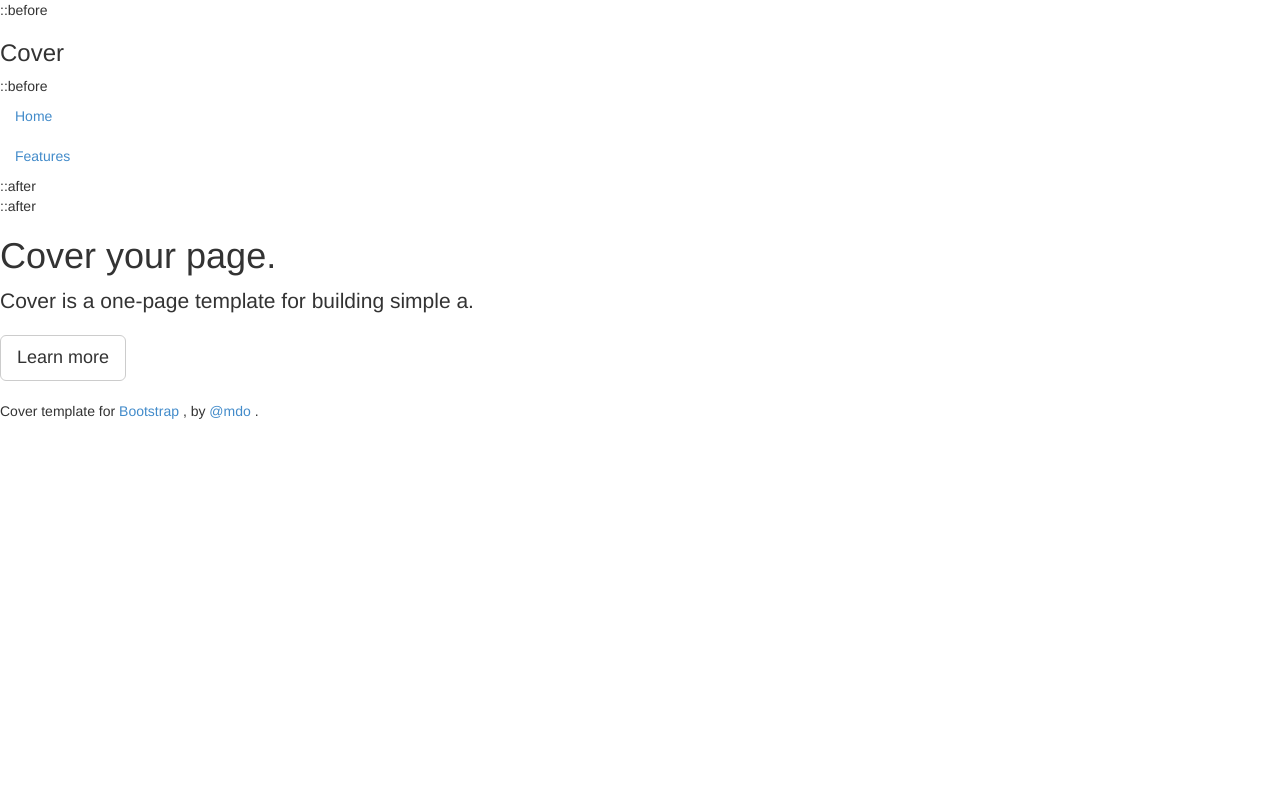
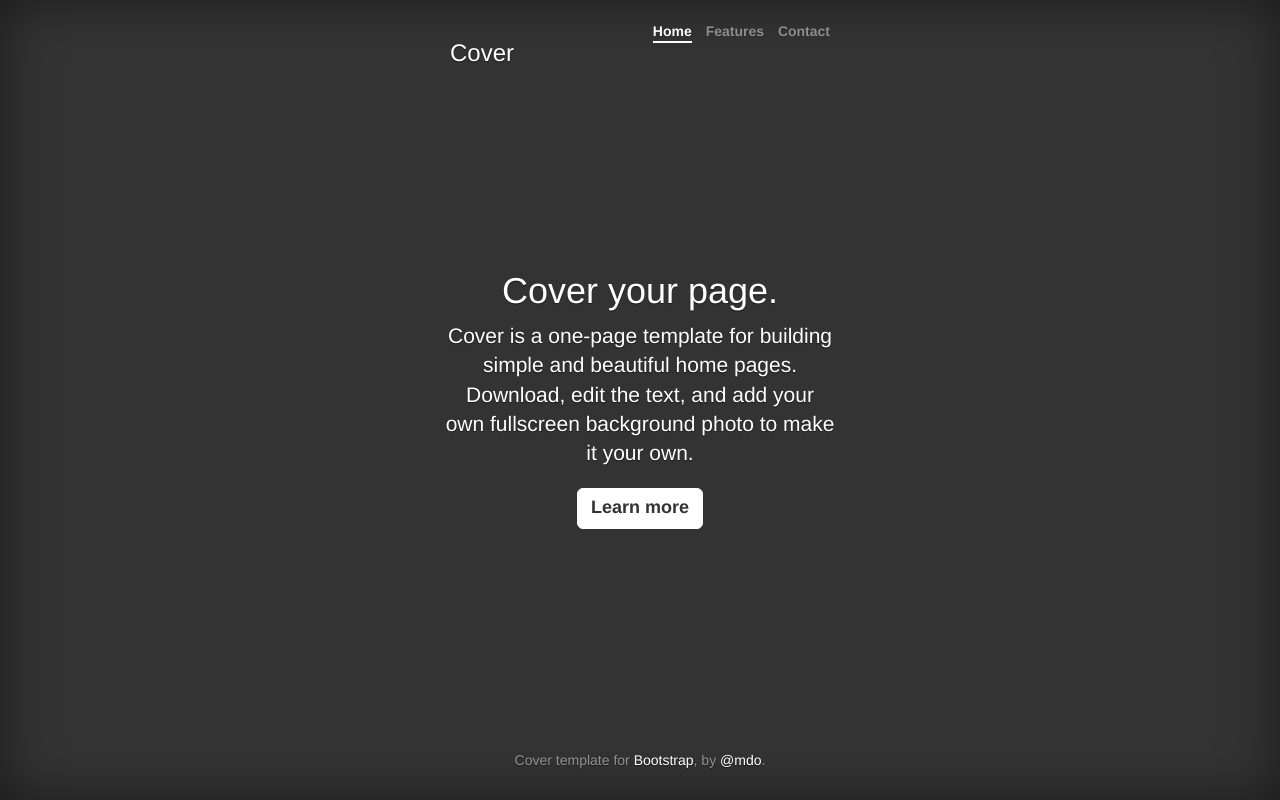
Before and after one commit to rdavis051/simpleserver_jenkins, a website: page cover.html in a window 1280 px wide. Drawn offline with nearby package versions, Linux system fonts and the light colour scheme; files that its build step writes are made by us from their sources.

Commit message:
adding signin and cover pages to project

```diff
--- a/cover.html
+++ b/cover.html
@@ -1,146 +1,68 @@
-
-
 <!DOCTYPE html>
 <html lang="en">
+  <head>
+    <meta charset="utf-8">
+    <meta name="viewport" content="width=device-width, initial-scale=1, shrink-to-fit=no">
+    <meta name="description" content="">
+    <meta name="author" content="">
+    <link rel="icon" href="img/favicon.ico">
 
-    <head>
-        <meta charset="utf-8"></meta>
-        <meta content="IE=edge" http-equiv="X-UA-Compatible"></meta>
-        <meta content="width=device-width, initial-scale=1" name="viewport"></meta>
-        <!--
+    <title>Cover Template for Bootstrap</title>
 
-         The above 3 meta tags *must* come first in the he.
+    <!-- Bootstrap core CSS -->
+    <link href="css/bootstrap.min.css" rel="stylesheet">
 
-        -->
-        <meta content="" name="description"></meta>
-        <meta content="" name="author"></meta>
-        <link href="../../favicon.ico" rel="icon"></link>
-        <title>
+    <!-- Custom styles for this template -->
+    <link href="css/cover.css" rel="stylesheet">
+  </head>
 
-            Cover Template for Bootstrap
+  <body>
 
-        </title>
-        <!--
+    <div class="site-wrapper">
 
-         Bootstrap core CSS
+      <div class="site-wrapper-inner">
 
-        -->
-        <link rel="stylesheet" href="../../dist/css/bootstrap.min.css"></link>
-        <!--
+        <div class="cover-container">
 
-         IE10 viewport hack for Surface/desktop Windows 8 .
-
-        -->
-        <link rel="stylesheet" href="../../assets/css/ie10-viewport-bug-workaround.css"></link>
-        <!--
-
-         Custom styles for this template
-
-        -->
-        <link rel="stylesheet" href="cover.css"></link>
-        <!--
-
-         Just for debugging purposes. Don't actually copy .
-
-        -->
-        <!--
-
-        [if lt IE 9]><script src="../../assets/js/ie8-resp.
-
-        -->
-        <script src="../../assets/js/ie-emulation-modes-warning.js"></script>
-        <!--
-
-         HTML5 shim and Respond.js for IE8 support of HTML.
-
-        -->
-        <!--
-
-        [if lt IE 9]>
-              <script src="https://oss.maxcd.
-
-        -->
-    </head>
-    <body>
-        <div class="site-wrapper">
-            <div class="site-wrapper-inner">
-                <div class="cover-container">
           <div class="masthead clearfix">
-                        ::before
             <div class="inner">
-                            <h3 class="masthead-brand">
-
-                                Cover
-
-                            </h3>
-                            <nav>
-                                <ul class="nav masthead-nav">
-                                    ::before
-                                    <li class="active">
-                                        <a href="#">Home</a>
-                                    </li>
-                                    <li>
-                                        <a href="#">Features</a>
-                                    </li>
-                                    <li></li>
-                                    ::after
-                                </ul>
+              <h3 class="masthead-brand">Cover</h3>
+              <nav class="nav nav-masthead">
+                <a class="nav-link active" href="#">Home</a>
+                <a class="nav-link" href="#">Features</a>
+                <a class="nav-link" href="#">Contact</a>
               </nav>
             </div>
-                        ::after
           </div>
+
           <div class="inner cover">
-                        <h1 class="cover-heading">
-
-                            Cover your page.
-
-                        </h1>
+            <h1 class="cover-heading">Cover your page.</h1>
+            <p class="lead">Cover is a one-page template for building simple and beautiful home pages. Download, edit the text, and add your own fullscreen background photo to make it your own.</p>
             <p class="lead">
-
-                            Cover is a one-page template for building simple a.
-
-                        </p>
-                        <p class="lead">
-                            <a class="btn btn-lg btn-default" href="#">Learn more</a>
+              <a href="#" class="btn btn-lg btn-secondary">Learn more</a>
             </p>
           </div>
+
           <div class="mastfoot">
             <div class="inner">
-                            <p>
-                                Cover template for
-                                <a href="http://getbootstrap.com">Bootstrap</a>
-                                , by
-                                <a href="https://twitter.com/mdo">@mdo </a>
-                                .
-                            </p>
+              <p>Cover template for <a href="https://getbootstrap.com">Bootstrap</a>, by <a href="https://twitter.com/mdo">@mdo</a>.</p>
             </div>
           </div>
+
         </div>
+
       </div>
+
     </div>
-        <!--
 
-         Bootstrap core JavaScript
-            ===================.
-
-        -->
-        <!--
-
-         Placed at the end of the document so the pages lo.
-
-        -->
-        <script src="https://ajax.googleapis.com/ajax/libs/jquery/1.11.3/jquery.min.js"></script>
-        <script>
-
-            window.jQuery || document.write('<script src="../..
-
-        </script>
-        <script src="../../dist/js/bootstrap.min.js"></script>
-        <!--
-
-         IE10 viewport hack for Surface/desktop Windows 8 .
-
-        -->
+    <!-- Bootstrap core JavaScript
+    ================================================== -->
+    <!-- Placed at the end of the document so the pages load faster -->
+    <script src="https://code.jquery.com/jquery-3.1.1.slim.min.js" integrity="sha384-A7FZj7v+d/sdmMqp/nOQwliLvUsJfDHW+k9Omg/a/EheAdgtzNs3hpfag6Ed950n" crossorigin="anonymous"></script>
+    <script>window.jQuery || document.write('<script src="../../assets/js/vendor/jquery.min.js"><\/script>')</script>
+    <script src="https://cdnjs.cloudflare.com/ajax/libs/tether/1.4.0/js/tether.min.js" integrity="sha384-DztdAPBWPRXSA/3eYEEUWrWCy7G5KFbe8fFjk5JAIxUYHKkDx6Qin1DkWx51bBrb" crossorigin="anonymous"></script>
+    <script src="js/bootstrap.min.js"></script>
+    <!-- IE10 viewport hack for Surface/desktop Windows 8 bug -->
     <script src="../../assets/js/ie10-viewport-bug-workaround.js"></script>
   </body>
 </html>
--- /dev/null
+++ b/css/cover.css
@@ -0,0 +1,160 @@
+/*
+ * Globals
+ */
+
+/* Links */
+a,
+a:focus,
+a:hover {
+  color: #fff;
+}
+
+/* Custom default button */
+.btn-secondary,
+.btn-secondary:hover,
+.btn-secondary:focus {
+  color: #333;
+  text-shadow: none; /* Prevent inheritance from `body` */
+  background-color: #fff;
+  border: .05rem solid #fff;
+}
+
+
+/*
+ * Base structure
+ */
+
+html,
+body {
+  height: 100%;
+  background-color: #333;
+}
+body {
+  color: #fff;
+  text-align: center;
+  text-shadow: 0 .05rem .1rem rgba(0,0,0,.5);
+}
+
+/* Extra markup and styles for table-esque vertical and horizontal centering */
+.site-wrapper {
+  display: table;
+  width: 100%;
+  height: 100%; /* For at least Firefox */
+  min-height: 100%;
+  -webkit-box-shadow: inset 0 0 5rem rgba(0,0,0,.5);
+          box-shadow: inset 0 0 5rem rgba(0,0,0,.5);
+}
+.site-wrapper-inner {
+  display: table-cell;
+  vertical-align: top;
+}
+.cover-container {
+  margin-right: auto;
+  margin-left: auto;
+}
+
+/* Padding for spacing */
+.inner {
+  padding: 2rem;
+}
+
+
+/*
+ * Header
+ */
+
+.masthead {
+  margin-bottom: 2rem;
+}
+
+.masthead-brand {
+  margin-bottom: 0;
+}
+
+.nav-masthead .nav-link {
+  padding: .25rem 0;
+  font-weight: bold;
+  color: rgba(255,255,255,.5);
+  background-color: transparent;
+  border-bottom: .25rem solid transparent;
+}
+
+.nav-masthead .nav-link:hover,
+.nav-masthead .nav-link:focus {
+  border-bottom-color: rgba(255,255,255,.25);
+}
+
+.nav-masthead .nav-link + .nav-link {
+  margin-left: 1rem;
+}
+
+.nav-masthead .active {
+  color: #fff;
+  border-bottom-color: #fff;
+}
+
+@media (min-width: 48em) {
+  .masthead-brand {
+    float: left;
+  }
+  .nav-masthead {
+    float: right;
+  }
+}
+
+
+/*
+ * Cover
+ */
+
+.cover {
+  padding: 0 1.5rem;
+}
+.cover .btn-lg {
+  padding: .75rem 1.25rem;
+  font-weight: bold;
+}
+
+
+/*
+ * Footer
+ */
+
+.mastfoot {
+  color: rgba(255,255,255,.5);
+}
+
+
+/*
+ * Affix and center
+ */
+
+@media (min-width: 40em) {
+  /* Pull out the header and footer */
+  .masthead {
+    position: fixed;
+    top: 0;
+  }
+  .mastfoot {
+    position: fixed;
+    bottom: 0;
+  }
+  /* Start the vertical centering */
+  .site-wrapper-inner {
+    vertical-align: middle;
+  }
+  /* Handle the widths */
+  .masthead,
+  .mastfoot,
+  .cover-container {
+    width: 100%; /* Must be percentage or pixels for horizontal alignment */
+  }
+}
+
+@media (min-width: 62em) {
+  .masthead,
+  .mastfoot,
+  .cover-container {
+    width: 42rem;
+  }
+}
--- /dev/null
+++ b/signin.css
@@ -0,0 +1,39 @@
+body {
+  padding-top: 40px;
+  padding-bottom: 40px;
+  background-color: #eee;
+}
+
+.form-signin {
+  max-width: 330px;
+  padding: 15px;
+  margin: 0 auto;
+}
+.form-signin .form-signin-heading,
+.form-signin .checkbox {
+  margin-bottom: 10px;
+}
+.form-signin .checkbox {
+  font-weight: normal;
+}
+.form-signin .form-control {
+  position: relative;
+  height: auto;
+  -webkit-box-sizing: border-box;
+          box-sizing: border-box;
+  padding: 10px;
+  font-size: 16px;
+}
+.form-signin .form-control:focus {
+  z-index: 2;
+}
+.form-signin input[type="email"] {
+  margin-bottom: -1px;
+  border-bottom-right-radius: 0;
+  border-bottom-left-radius: 0;
+}
+.form-signin input[type="password"] {
+  margin-bottom: 10px;
+  border-top-left-radius: 0;
+  border-top-right-radius: 0;
+}
```
Also changed, not shown: parallax.html (+10 -1 lines), signin.html (added, +46 -0 lines), img/favicon.ico (added). Lines whose indentation alone changed are shown as unchanged.
